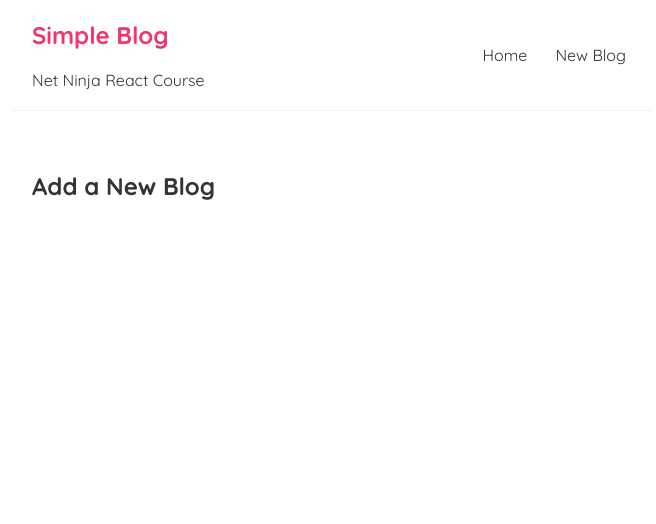
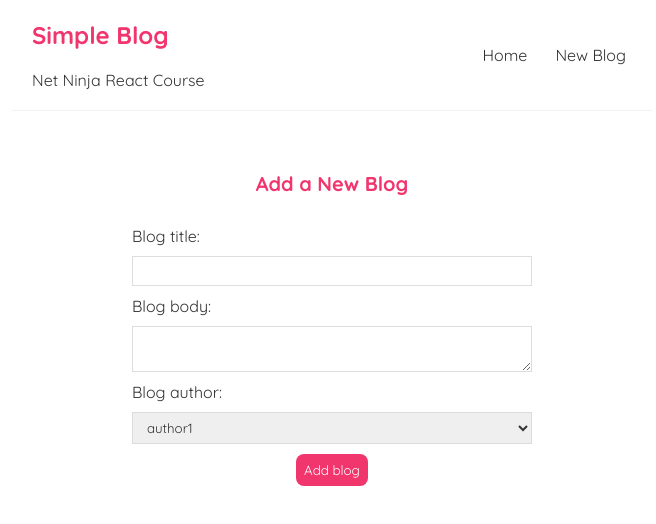
Before and after one commit to wojciechsadlik/react-course-extended, a React (Create React App) app: page /create in a window 1280 px wide. Shown: the top 524 px of the page, without its empty margins (308-964 px from the left). Built offline with nearby package versions, Linux system fonts and the light colour scheme.

Commit message:
create blog input form, formatting moved to index.css

```diff
--- a/src/App.css
+++ /dev/null
@@ -1,67 +0,0 @@
-@import url('https://fonts.googleapis.com/css2?family=Quicksand:wght@300;400;500;600;700&display=swap');
-
-/* base styles */
-* {
-  margin: 0;
-  font-family: "Quicksand";
-  color: #333;
-}
-.navbar {
-  padding: 20px;
-  display: flex;
-  align-items: center;
-  max-width: 600px;
-  margin: 0 auto;
-  border-bottom: 1px solid #f2f2f2;
-}
-.navbar h1 {
-  color: #f1356d;
-}
-.navbar .links {
-  margin-left: auto;
-}
-.navbar a {
-  margin-left: 16px;
-  text-decoration: none;
-  padding: 6px;
-}
-.navbar a:hover {
-  color: #f1356d;
-}
-.content {
-  max-width: 600px;
-  margin: 40px auto;
-  padding: 20px;
-}
-
-/* blog previews / list */
-.blog-preview {
-  padding: 10px 16px;
-  margin: 20px 0;
-  border-bottom: 1px solid #fafafa;
-}
-.blog-preview:hover {
-  box-shadow: 1px 3px 5px rgba(0,0,0,0.1);
-}
-.blog-preview h2 {
-  font-size: 20px;
-  color: #f1356d;
-  margin-bottom: 8px;
-}
-.blog-preview a {
-  text-decoration: none;
-}
-
-/* blog details page */
-.blog-details h2 {
-  font-size: 20px;
-  color: #f1356d;
-}
-.blog-details h3 {
-  font-size: 18px;
-  margin-bottom: 20px;
-}
-.blog-details div {
-  text-align: justify;
-  text-justify: inter-word;
-}
--- a/src/App.tsx
+++ b/src/App.tsx
@@ -1,5 +1,4 @@
 import React from 'react';
-import './App.css';
 import Navbar from './Navbar';
 import Home from './Home';
 import {BrowserRouter as Router, Route, Routes} from 'react-router-dom';
--- a/src/Create.tsx
+++ b/src/Create.tsx
@@ -4,6 +4,22 @@ const Create = () => {
   return (
     <div className="create">
       <h2>Add a New Blog</h2>
+      <form>
+        <label>Blog title:</label>
+        <input
+          type="text"
+          required
+        />
+        <label>Blog body:</label>
+        <textarea required></textarea>
+        <label>Blog author:</label>
+        <select>
+          <option value="author1">author1</option>
+          <option value="author2">author2</option>
+          <option value="author3">author3</option>
+        </select>
+        <button>Add blog</button>
+      </form>
     </div>
   );
 };
--- a/src/index.css
+++ b/src/index.css
@@ -1,13 +1,99 @@
-body {
+@import url('https://fonts.googleapis.com/css2?family=Quicksand:wght@300;400;500;600;700&display=swap');
+
+/* base styles */
+* {
   margin: 0;
-  font-family: -apple-system, BlinkMacSystemFont, 'Segoe UI', 'Roboto', 'Oxygen',
-    'Ubuntu', 'Cantarell', 'Fira Sans', 'Droid Sans', 'Helvetica Neue',
-    sans-serif;
-  -webkit-font-smoothing: antialiased;
-  -moz-osx-font-smoothing: grayscale;
+  font-family: "Quicksand";
+  color: #333;
+}
+.navbar {
+  padding: 20px;
+  display: flex;
+  align-items: center;
+  max-width: 600px;
+  margin: 0 auto;
+  border-bottom: 1px solid #f2f2f2;
+}
+.navbar h1 {
+  color: #f1356d;
+}
+.navbar .links {
+  margin-left: auto;
+}
+.navbar a {
+  margin-left: 16px;
+  text-decoration: none;
+  padding: 6px;
+}
+.navbar a:hover {
+  color: #f1356d;
+}
+.content {
+  max-width: 600px;
+  margin: 40px auto;
+  padding: 20px;
 }
 
-code {
-  font-family: source-code-pro, Menlo, Monaco, Consolas, 'Courier New',
-    monospace;
+/* blog previews / list */
+.blog-preview {
+  padding: 10px 16px;
+  margin: 20px 0;
+  border-bottom: 1px solid #fafafa;
 }
+.blog-preview:hover {
+  box-shadow: 1px 3px 5px rgba(0,0,0,0.1);
+}
+.blog-preview h2 {
+  font-size: 20px;
+  color: #f1356d;
+  margin-bottom: 8px;
+}
+.blog-preview a {
+  text-decoration: none;
+}
+
+/* blog details page */
+.blog-details h2 {
+  font-size: 20px;
+  color: #f1356d;
+}
+.blog-details h3 {
+  font-size: 18px;
+  margin-bottom: 20px;
+}
+.blog-details div {
+  text-align: justify;
+  text-justify: inter-word;
+}
+
+/* create new blog form */
+.create {
+  max-width: 400px;
+  margin: 0 auto;
+  text-align: center;
+}
+.create label {
+  text-align: left;
+  display: block;
+}
+.create h2 {
+  font-size: 20px;
+  color: #f1356d;
+  margin-bottom: 30px;
+}
+.create input, .create textarea, .create select {
+  width: 100%;
+  padding: 6px 10px;
+  margin: 10px 0;
+  border: 1px solid #ddd;
+  box-sizing: border-box;
+  display: block;
+}
+.create button {
+  background: #f1356d;
+  color: #fff;
+  border: 0;
+  padding: 8px;
+  border-radius: 8px;
+  cursor: pointer;
+}
```
